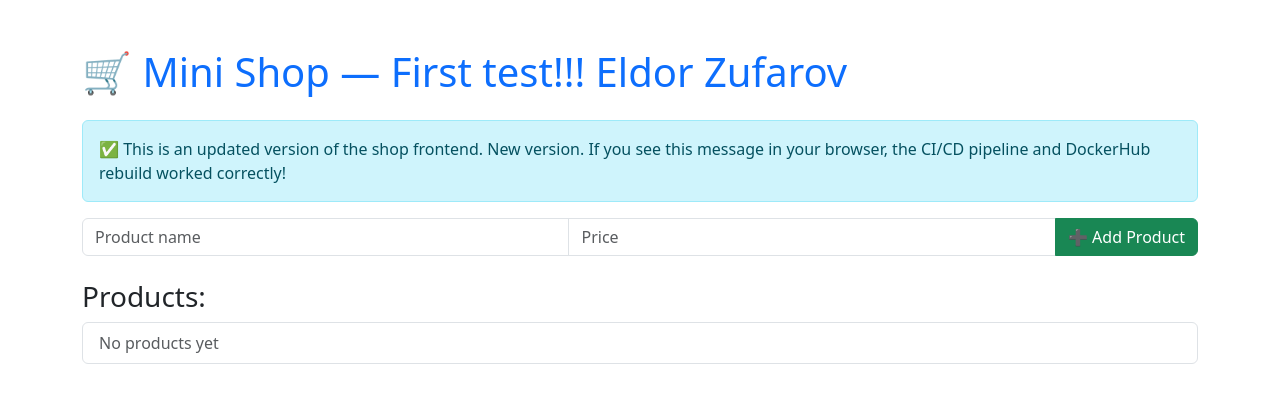
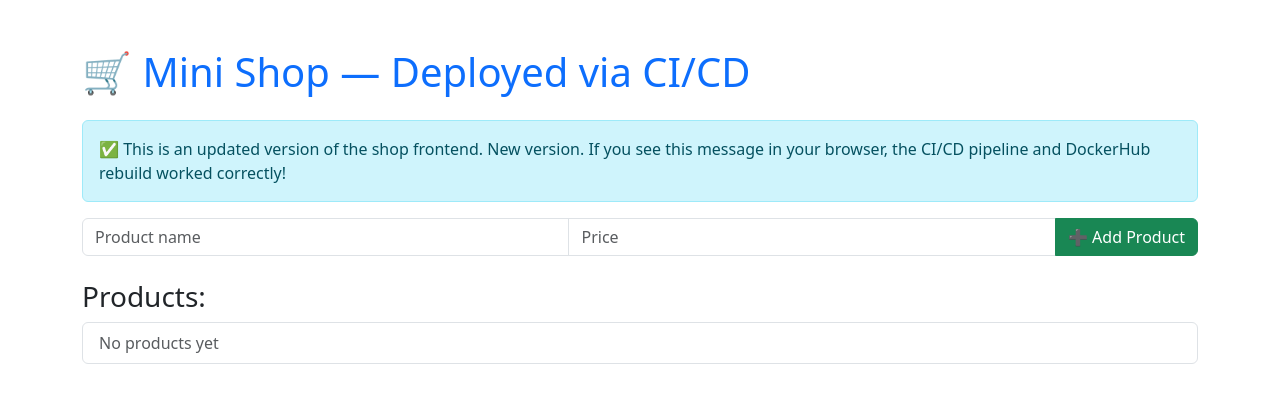
Before and after one commit to DataWizual/mini_shop, a Flask app: page / in a window 1280 px wide. Shown: the top 403 px of the page. Run offline with Flask 3, Linux system fonts and the light colour scheme.

Commit message:
Test CI/CD: update homepage title

```diff
--- a/templates/index.html
+++ b/templates/index.html
@@ -8,7 +8,7 @@
 </head>
 
 <body class="container py-5">
-    <h1 class="mb-4 text-primary">🛒 Mini Shop — First test!!! Eldor Zufarov</h1>
+    <h1 class="mb-4 text-primary">🛒 Mini Shop — Deployed via CI/CD</h1>
 
     <p class="alert alert-info">
         ✅ This is an updated version of the shop frontend. New version.
```
